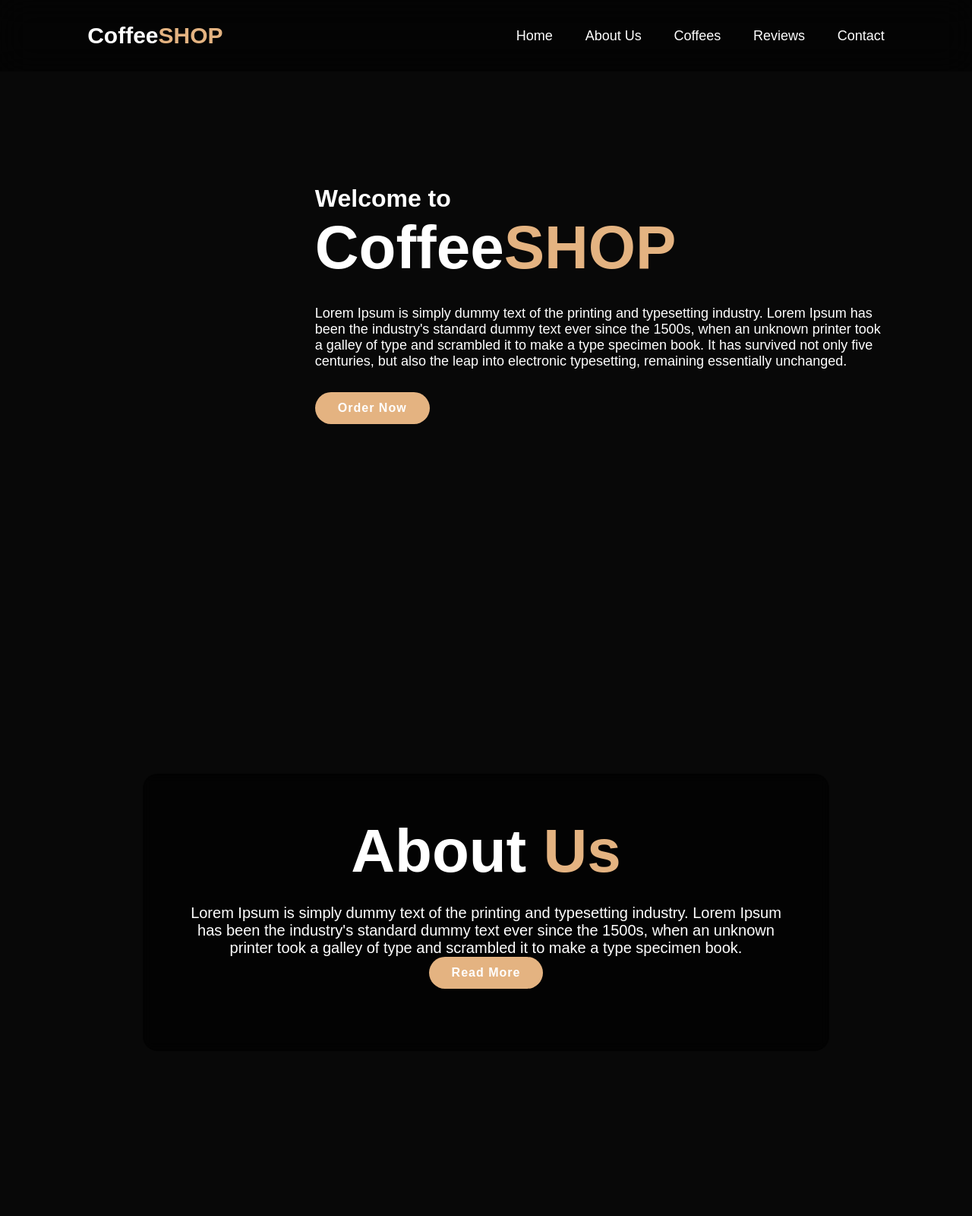
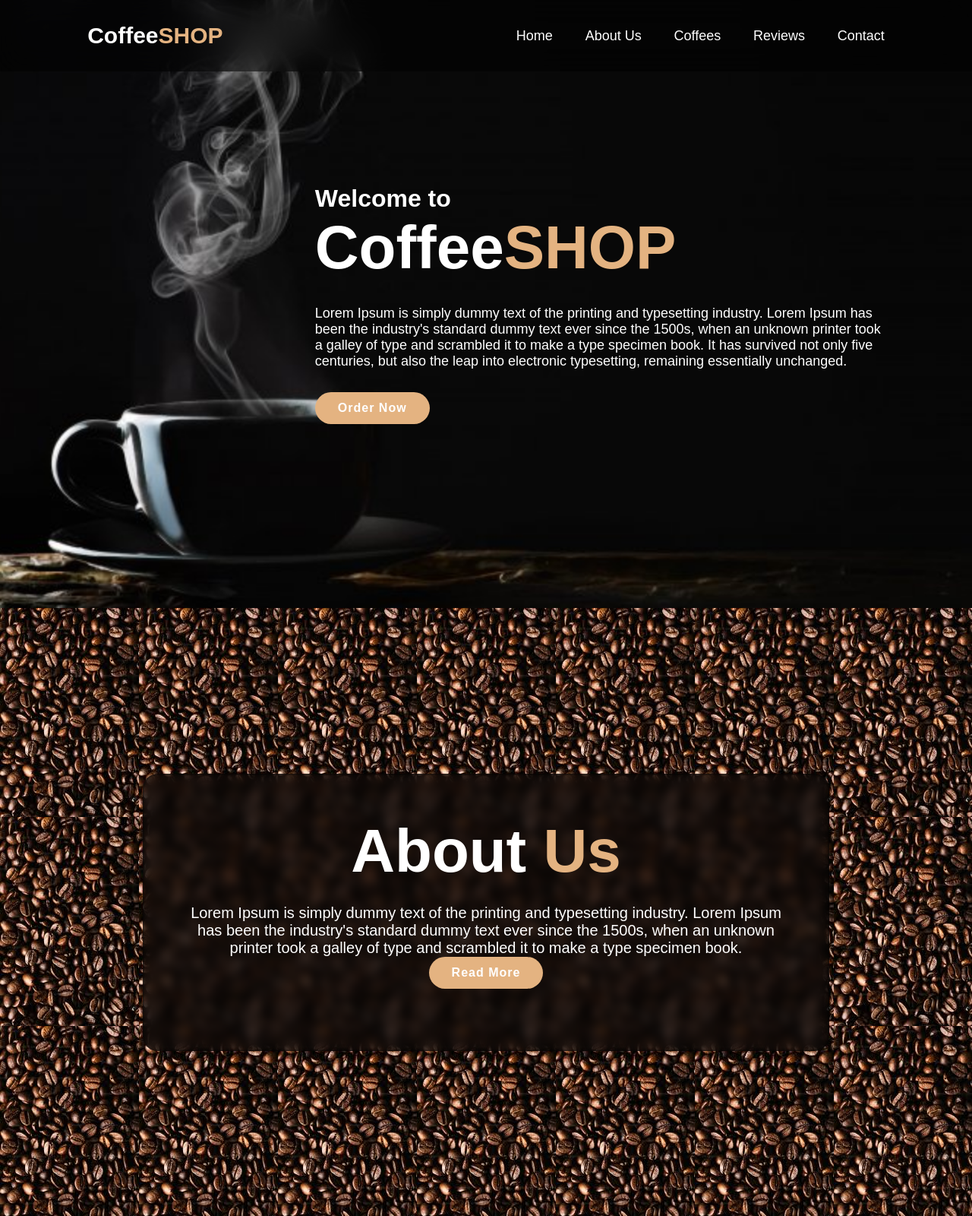
Before and after one commit to shiffex01/Next, a plain HTML site: page index.html in a window 1280 px wide. Shown: the top 1600 px of the page at 76% size. Drawn offline with nearby package versions, Linux system fonts and the light colour scheme; files whose address does not match are found by name.

Commit message:
Update style.css

```diff
--- a/style.css
+++ b/style.css
@@ -92,7 +92,7 @@ section{
     text-align:left;
     align-items: center;
     gap: 8rem;
-    background: url(images/blass.jpg)center no-repeat;
+    background: url(blass.jpg)center no-repeat;
     background-size: cover;
     justify-content: right;
     text-align: left;
@@ -144,7 +144,7 @@ section{
     display: flex;
     align-items: center;
     justify-content: center;
-    background: url(images/background.jpg);
+    background: url(background.jpg);
     min-height: 100vh;
 
 }
```
